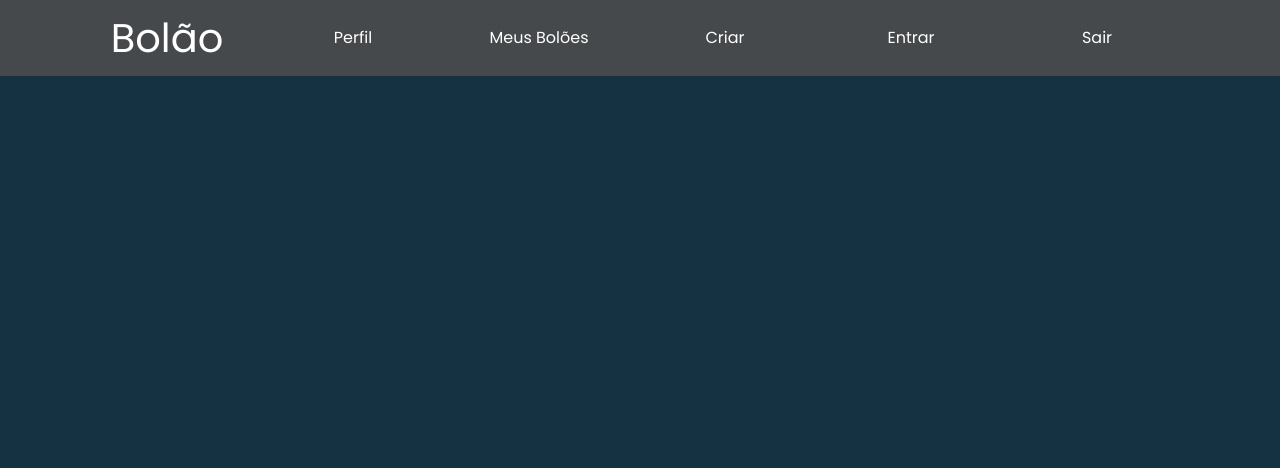
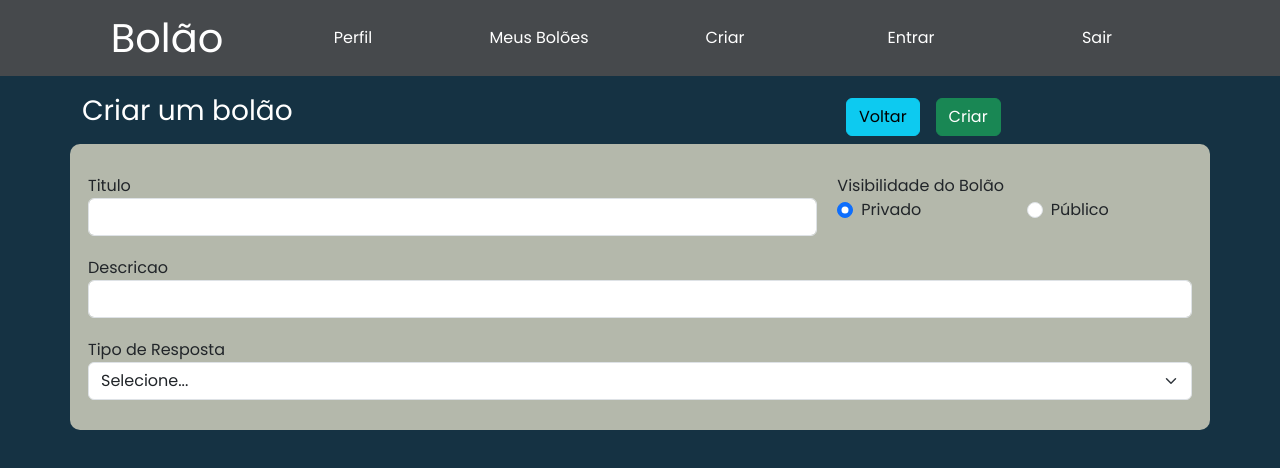
Before and after one commit to bedrohenr/dev-web-frontend, an Angular app: page /criar in a window 1280 px wide. Before the commit this address led to /. Shown: the top 468 px of the page. Built offline with nearby package versions, Linux system fonts and the light colour scheme.

Commit message:
feat: rota e pagina criar bolão

```diff
--- a/src/app/app-routing.module.ts
+++ b/src/app/app-routing.module.ts
@@ -2,6 +2,7 @@ import { NgModule } from '@angular/core';
 import { RouterModule, Routes } from '@angular/router';
 import { HomeComponent } from './components/home/home.component';
 import { LoginComponent } from './components/login/login.component';
+import { CreateBolaoComponent } from './components/create-bolao/create-bolao.component';
 
 export const routes: Routes = [
   {
@@ -14,9 +15,14 @@ export const routes: Routes = [
     // loadChildren: () => import('./components/login/login.component').then(m => m.LoginComponent)
   },
   {
-    path:'Fornecedores',
-    loadChildren: () => import('./Fornecedores/fornecedores.module').then(m => m.FornecedoresModule)
-  }
+    path:'criar',
+    component: CreateBolaoComponent,
+    // loadChildren: () => import('./components/login/login.component').then(m => m.LoginComponent)
+  },
+  // {
+  //   path:'Fornecedores',
+  //   loadChildren: () => import('./Fornecedores/fornecedores.module').then(m => m.FornecedoresModule)
+  // }
 
 ];
 
--- a/src/app/app.module.ts
+++ b/src/app/app.module.ts
@@ -11,6 +11,8 @@ import { ToastrModule } from 'ngx-toastr';
 import { CoreModule } from './core/core.module';
 import { NgxMaskModule } from 'ngx-mask';
 import { LoginComponent } from './components/login/login.component';
+import { CreateBolaoComponent } from './components/create-bolao/create-bolao.component';
+import { FormsModule } from '@angular/forms'; // Import FormsModule
 
 @NgModule({
   declarations: [
@@ -18,6 +20,7 @@ import { LoginComponent } from './components/login/login.component';
     HeaderComponent,
     HomeComponent,
     LoginComponent,
+    CreateBolaoComponent,
   ],
   imports: [
     BrowserModule,
@@ -26,6 +29,7 @@ import { LoginComponent } from './components/login/login.component';
     CommonModule,
     ToastrModule,
     CoreModule,
+    FormsModule
   ],
   providers: [
     { provide: HTTP_INTERCEPTORS, useClass: AuthInterceptor, multi: true }
--- /dev/null
+++ b/src/app/components/create-bolao/create-bolao.component.css
@@ -0,0 +1,28 @@
+#create-bolao {
+  position: relative;
+  top: 90px;
+  height: 100%;
+  width: 100%;
+}
+
+.title-container {
+  width: 100%;
+}
+
+.form-container {
+  width: 100%;
+  background-color: #B4B8AB;
+  border-radius: 10px;
+  padding: 20px;
+  vertical-align: middle;
+}
+
+.form-group {
+  padding: 10px;
+}
+
+.tipo-resposta-container {
+  background-color: #D9D9D9;
+  border-radius: 10px;
+  padding: 5px;
+}
--- /dev/null
+++ b/src/app/components/create-bolao/create-bolao.component.html
@@ -0,0 +1,95 @@
+<div id="create-bolao">
+  <div class="container title-container">
+    <div class="row">
+      <div class="col-8 text-white text-left ">
+        <span class="fs-3">Criar um bolão</span>
+      </div>
+      <div class="col-4 p-2 text-right">
+        <button class="btn btn-info mx-2">Voltar</button>
+        <button class="btn btn-success mx-2">Criar</button>
+      </div>
+    </div>
+  </div>
+  <div class="container form-container">
+    <form>
+      <div class="row">
+
+        <div class="col-8 form-group titulo-form-group texto-escuro">
+          <label for="inputTitulo">Titulo</label>
+          <input type="text" class="form-control" id="inputTitulo">
+        </div>
+
+        <div class="col-4 form-group titulo-form-group texto-escuro">
+          <label for="flexVisibilidadeBolao">Visibilidade do Bolão</label>
+          <div class="row">
+            <div class="col-6">
+              <div class="form-check">
+                <input class="form-check-input" type="radio" name="flexVisibilidadeBolao" id="visibilidadeBolaoPriv" checked>
+                <label class="form-check-label" for="visibilidadeBolao">
+                  Privado
+                </label>
+              </div>
+            </div>
+            <div class="col-6">
+              <div class="form-check">
+                <input class="form-check-input" type="radio" name="flexVisibilidadeBolao" id="visibilidadeBolaoPub">
+                <label class="form-check-label" for="visibilidadeBolaoPub">
+                  Público
+                </label>
+              </div>
+            </div>
+          </div>
+        </div>
+
+        <div class="col-12 form-group descricao-form-group texto-escuro">
+          <label for="inputDescricao">Descricao</label>
+          <input type="text" class="form-control" id="inputDescricao">
+        </div>
+        <div class="col-12 form-group tipo-resposta-form-group texto-escuro">
+          <label for="tipoResposta">Tipo de Resposta</label>
+          <select [(ngModel)]="tipoResposta" class="form-select" name="tipoResposta" id="tipoResposta">
+            <option selected disabled value="">Selecione...</option>
+            <option value="1">Placar Esportivo</option>
+            <option value="2">Outros</option>
+          </select>
+        </div>
+
+        <div *ngIf="tipoResposta === '1'" class="col-12">
+          <div class="tipo-resposta-container">
+            <div class="col-12 form-group">
+              <span class="fs-4 text-center">Placar Esportivo</span>
+            </div>
+            <div class="row form-group">
+              <div class="col-6 form-group time-form-group texto-escuro">
+                <label for="inputTimeCasa">Time 1</label>
+                <input type="text" class="form-control" id="inputTimeCasa">
+              </div>
+              <div class="col-6 form-group time-form-group texto-escuro">
+                <label for="inputTimeVisitante">Time 2</label>
+                <input type="text" class="form-control" id="inputTimeVisitante">
+              </div>
+            </div>
+          </div>
+        </div>
+
+        <div *ngIf="tipoResposta === '2'" class="col-12">
+          <div class="tipo-resposta-container">
+            <div class="col-12 form-group">
+              <span class="fs-4 text-center">Outros</span>
+            </div>
+            <div class="row form-group">
+              <div class="col-12 form-group time-form-group texto-escuro">
+                <label for="inputEscolha1">Resposta 1</label>
+                <input type="text" class="form-control" id="inputEscolha1">
+              </div>
+              <div class="col-12 form-group time-form-group texto-escuro">
+                <label for="inputEscolha2">Resposta 2</label>
+                <input type="text" class="form-control" id="inputEscolha2">
+              </div>
+            </div>
+          </div>
+        </div>
+      </div>
+    </form>
+  </div>
+</div>
--- /dev/null
+++ b/src/app/components/create-bolao/create-bolao.component.ts
@@ -0,0 +1,11 @@
+import { Component } from '@angular/core';
+
+@Component({
+  selector: 'app-create-bolao',
+  templateUrl: './create-bolao.component.html',
+  styleUrls: ['./create-bolao.component.css']
+})
+export class CreateBolaoComponent {
+
+  tipoResposta: string = "";
+}
```
Also changed, not shown: 1 other file (tests, documents, lock files or other folders).
